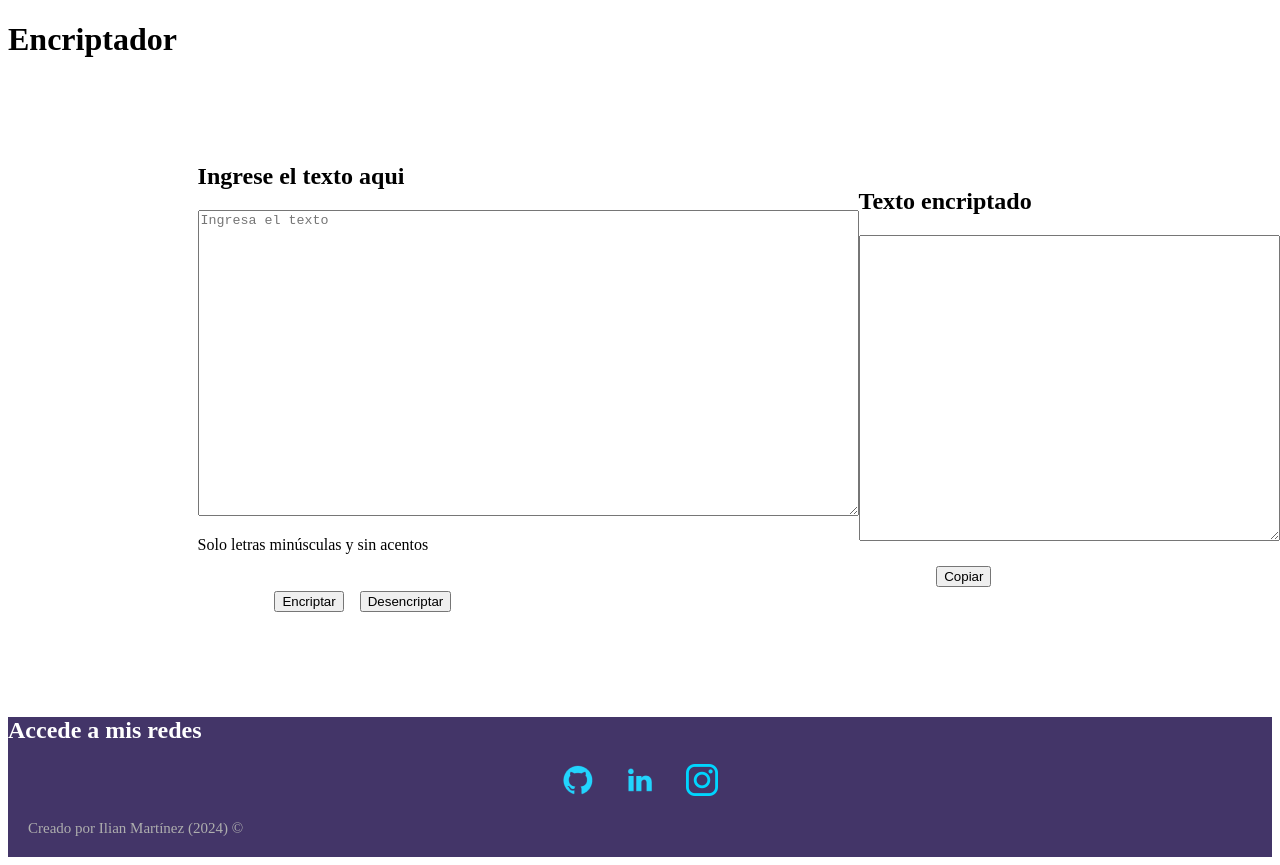
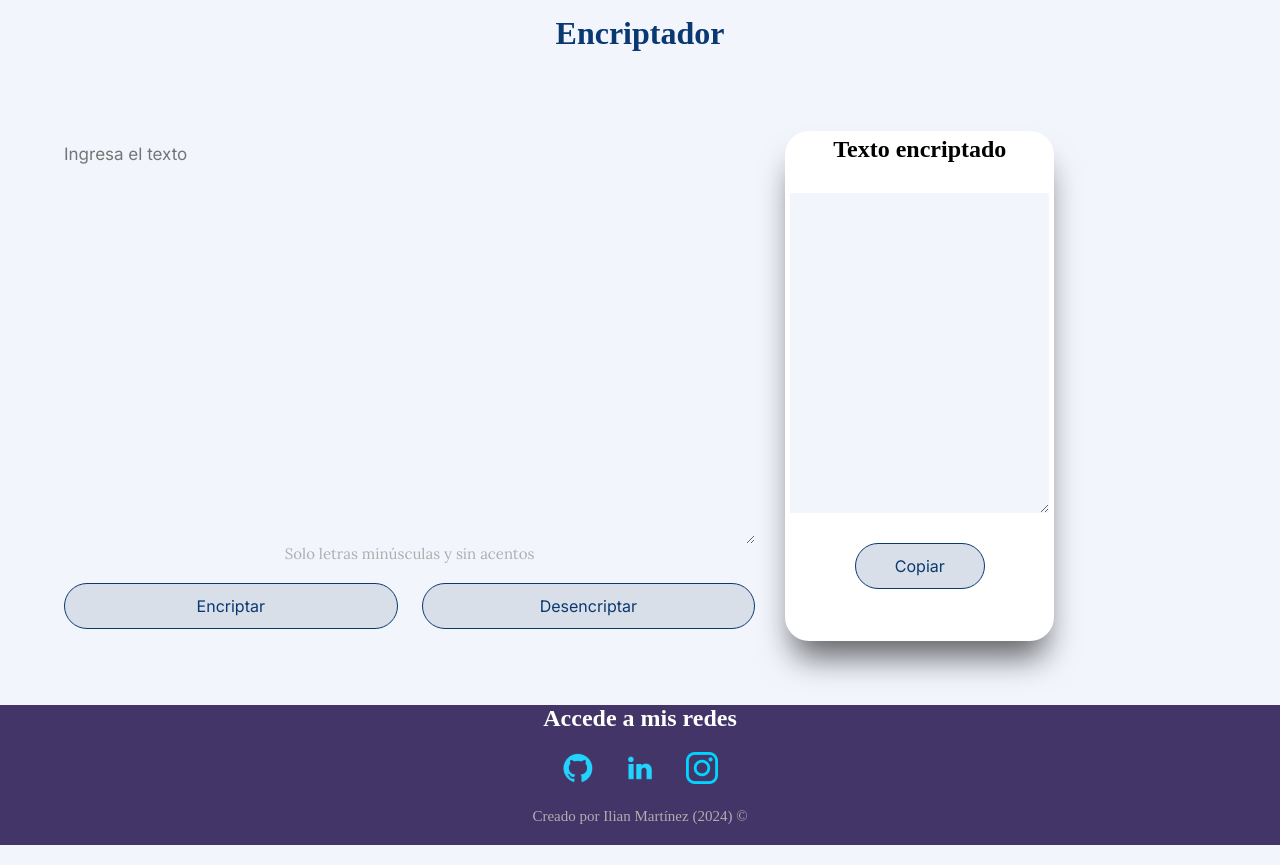
Before and after one commit to Ilimm9/Encriptador, a plain HTML site: page index.html in a window 1280 px wide. Drawn offline with Linux system fonts and the light colour scheme.

Commit message:
agregando estilos

```diff
--- a/app.js
+++ b/app.js
@@ -18,6 +18,8 @@ function ObtenerTxt (id){
                 case 'o': return 'ober';
                 case 'u': return 'ufat';
             }
+            document.getElementById('imagen-container').style.display = 'none';
+
       });
         return document.getElementById('resultado').value = textoEncriptado;
     } else {
@@ -35,11 +37,13 @@ function BtnDesencriptar() {
             case 'ober': return 'o';
             case 'ufat': return 'u';
         }
+
   }); return document.getElementById('resultado').value = textoDescifrado;
     } else {
         alert("Por favor ingrese un texto para desencriptar.");
     }
 }
+
 
 // mensaje de validacion
 // function asignarTextoElemento(elemento, texto) {
--- a/index.html
+++ b/index.html
@@ -1,4 +1,4 @@
-<!DOCTYPE html>
+ <!DOCTYPE html>
 <html lang="es">
 <head>
     <meta charset="UTF-8">
@@ -6,28 +6,42 @@
     <title>Encriptador</title>
     <link rel="stylesheet" href="style.css">
 </head>
-<body>
-    <header>
+<body style="background-color: #F3F5FD;">
+    <header class="titulo">
         <h1>Encriptador</h1>
     </header>
     <main class="contenido">
-        <div>
-            <h2>Ingrese el texto aqui</h2>
-            <textarea id="mensaje" placeholder="Ingresa el texto" rows="20" cols="80"></textarea>
-            <p>Solo letras minúsculas y sin acentos</p>
-             <div class="botones">
-                <button onclick="BtnEncriptar();">Encriptar </button>
-                <button onclick="BtnDesencriptar()">Desencriptar</button>
+        <div class="contenido_derecho">
+            <textarea id="mensaje" placeholder="Ingresa el texto" rows="20" cols="80" "></textarea>
+            <p class="letritas">Solo letras minúsculas y sin acentos</p>
+             <div class="contenedor_botones">
+                <button class="boton" onclick="BtnEncriptar();">Encriptar </button>
+                <button class="boton" onclick="BtnDesencriptar()">Desencriptar</button>
              </div>
         </div>
+        <!-- <div class="contenido_izquierdo">
+                <img class="contenido_img" src="assets/image.png" alt="buscando">
+                <p>Ningun mensaje fue encontrado</p>
+                <p>Ingrese el texto que desea encriptar o desencriptar</p>
+        </div> -->
         <div>
+        <div class="contenido_izquierdo">
             <h2>Texto encriptado</h2>
             <textarea id="resultado" rows="20" cols="50"></textarea>
-            <div  class="botones">
-                <button onclick="BtnCopiar()">Copiar</button>
+            <div  class="contenedor_botones">
+                <button class="boton" onclick="BtnCopiar()">Copiar</button>
             </div>
         </div>
+        <!-- <div id="resultado-container" style="display: none;">
+            <h2>Texto encriptado</h2>
+            <textarea id="resultado" rows="20" cols="50"></textarea>
+            <div class="contenedor_botones">
+                <button class="boton" onclick="BtnCopiar()">Copiar</button>
+            </div> -->
+        </div>
+    </div>
     </main>
+
     <footer class="seccion-oscura ">
         <h2>Accede a mis redes</h2>
         <div class="presentacion__enlaces__link">
@@ -41,7 +55,7 @@
                 <img src="./assets/instagram.png">
             </a>
         </div>
-        <div class="autor">Creado por Ilian Martínez (2024) &#169;</div>
+        <div class="letritas">Creado por Ilian Martínez (2024) &#169;</div>
       </footer>
     <script src="app.js"></script>
 </body>
--- a/style.css
+++ b/style.css
@@ -1,40 +1,111 @@
+
+
+
+@import url('https://fonts.googleapis.com/css2?family=Inter:ital,opsz,wght@0,14..32,100..900;1,14..32,100..900&family=Lora:ital,wght@0,400..700;1,400..700&display=swap');
+
+:root{
+    --color-fondo: #F3F5FD;
+    --color-bordes: #0A3871;
+    --font-cursiva: "Lora", serif;
+    --font-botones: "Inter", sans-serif;
+
+}
+
+textarea{
+    border: none;
+    background-color: var(--color-fondo);
+    font-family: var(--font-botones);
+}
+
+p{
+    font-family: var(--font-cursiva);
+}
 
 *{
-    padding: 10;
-    margin: 10;
+    padding: 0;
+    margin: 0;
+}
+.titulo{
+    display: flex;
+    justify-content: center;
+    padding: 15px;
+    color: var(--color-bordes);
 }
 
 .contenido{
-    padding: 5% 15%;
+    text-align: center;
+    padding: 5%;
+    gap: 30px;
     display: flex;
     align-items: center;
     justify-content: space-between;
 }
-.botones{
+
+#mensaje {
+    font-size: 17px;
+  }
+
+.contenedor_botones{
     display: flex;
+    justify-items: center;
     justify-content: center;
-    gap: 16px;
-    border: 24px ;
-    width: 50%;
-    text-align: center;
-    border-radius: 8px;
-    font-size: 1.5rem;
-    font-weight: 328;
-    padding: 21.5px 0;
-    text-decoration: none;
-    /* background-color: #D8DFE8;;
-    color:#0A3871; */
+    gap: 24px;
+    width: 100%;
+
 }
 
-.footer{
+.boton{
+    border: 1px solid var(--color-bordes);
+    border-radius: 24px;
+    font-size: 1rem;
+    width: 50%;
+    padding: 12px;
+    text-decoration: none;
+    background-color: #D8DFE8;;
+    color: var(--color-bordes);
+    font-family: var(--font-botones);
+}
+.boton:hover{
+    margin: .3%;
+    width: 55%;
+    padding: 1.8;
+}
+
+.contenido_derecho{
+    width: 60%;
+    display: flex;
+    flex-direction: column;
+}
+.contenido_izquierdo{
+    padding: 5px;
+    display: flex;
+    flex-direction: column;
+    height: 500px;
+    width: 60%;
+    gap: 30px;
+    border-radius: 24px;
+    background-color: white;
+    box-shadow: 0px 24px 32px -8px rgba(0, 0, 0, .6);
+}
+.contenido_img{
+    width: 90%;
+    margin-top: 30%;
+}
+
+footer{
     display: flex;
     justify-content: center;
     align-items: center;
+    gap: 20px;
 }
 
 .seccion-oscura {
+    display: flex;
+    flex-direction: column;
+
     color: white;
     background-color: #433568;
+
 }
 
 .presentacion__enlaces__link{
@@ -48,8 +119,8 @@
     background-color: gray;
 }
 
-.autor {
+.letritas {
     font-size: 15px;
     color: #aeaeae;
-    padding: 20px;
+    padding: 0px 20px 20px 20px;
   }
```
Also changed, not shown: assets/image.png (added), 1 other file.
